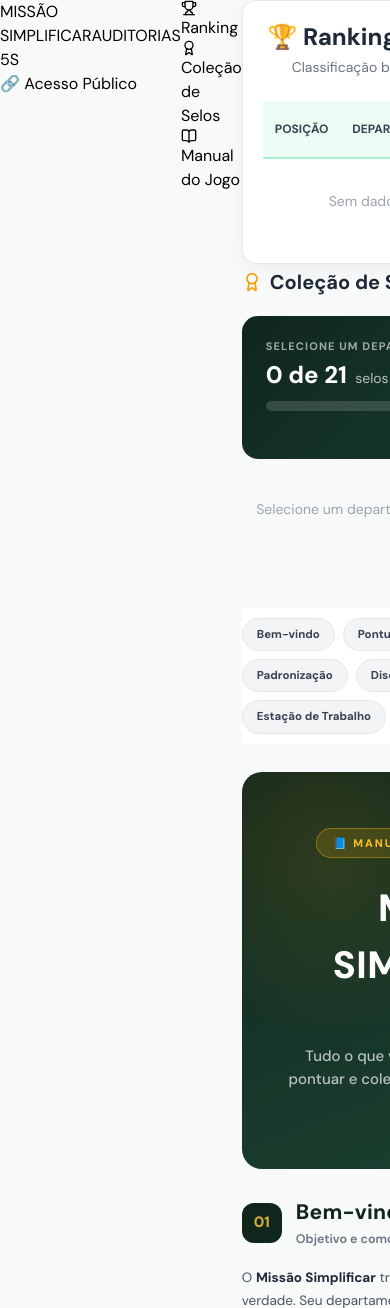
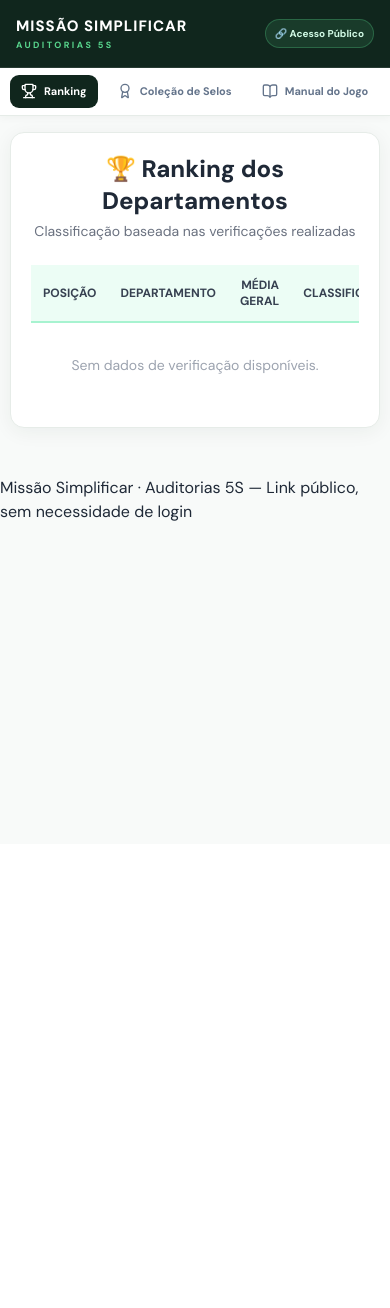
Before and after one commit to NatashaPereira/Missao-Simplificar, a Flask app: page /publico in a window 390 px wide; the page is wider, and only the part inside the window is pictured. Shown: the top 1308 px of that part. After the commit the page ends 521 px from the top of that part, so only its background shows below. Run offline with Flask 3, Linux system fonts and the light colour scheme; data that the repository does not hold is empty; some libraries are stand-ins or nearby versions.

Commit message:
Update public.html

```diff
--- a/templates/public.html
+++ b/templates/public.html
@@ -267,6 +267,29 @@
     .manual-final-trophy{font-size:52px;margin-bottom:18px}
     .manual-final h2{font-size:22px;font-weight:900;max-width:560px;margin:0 auto;line-height:1.5}
     .manual-final .gold-underline{width:70px;height:3px;background:#D4AF37;border-radius:3px;margin:22px auto 0}
+
+    /* ===== LAYOUT DA ÁREA PÚBLICA ===== */
+    body.public-body{display:block!important;min-height:100vh;height:auto!important;overflow:auto!important;background:#F8FAF9;color:#1f2937}
+    .public-header{height:76px;background:#10261D;color:#fff;display:flex;align-items:center;justify-content:space-between;padding:0 32px;border-bottom:1px solid rgba(255,255,255,.10);position:sticky;top:0;z-index:40}
+    .public-header .brand-name{font-weight:800;font-size:18px;letter-spacing:1px;line-height:1.2}
+    .public-header .brand-sub{display:block;color:#58D68D;font-size:9px;font-weight:700;letter-spacing:2.4px;margin-top:5px}
+    .public-badge-tag{display:inline-flex;align-items:center;padding:7px 13px;border-radius:999px;background:rgba(88,214,141,.12);border:1px solid rgba(88,214,141,.28);color:#d1fae5;font-size:12px;font-weight:700}
+    .public-nav{height:54px;background:#fff;border-bottom:1px solid #E6ECE8;display:flex;align-items:center;justify-content:center;gap:8px;padding:7px 20px;position:sticky;top:76px;z-index:35;box-shadow:0 2px 8px rgba(15,45,34,.04)}
+    .public-nav-link{display:flex;align-items:center;gap:7px;padding:9px 16px;border-radius:9px;color:#64748b;font-size:13px;font-weight:700;cursor:pointer;transition:.18s}
+    .public-nav-link:hover{background:#f0fdf4;color:#166534}
+    .public-nav-link.active{background:#10261D;color:#fff}
+    .public-main{width:min(1180px,calc(100% - 32px));margin:0 auto;padding:26px 0 48px}
+    .public-tab{display:none}
+    .public-tab.active{display:block}
+    .public-main .kpi-card{width:100%}
+    @media(max-width:640px){
+      .public-header{height:auto;min-height:68px;padding:14px 16px;gap:12px}
+      .public-header .brand-name{font-size:15px}
+      .public-badge-tag{font-size:10px;padding:6px 9px}
+      .public-nav{top:68px;height:auto;justify-content:flex-start;overflow-x:auto;padding:7px 10px}
+      .public-nav-link{white-space:nowrap;padding:8px 11px;font-size:11px}
+      .public-main{width:min(100% - 20px,1180px);padding-top:16px}
+    }
   </style>
 </head>
 <body class="public-body">
```
